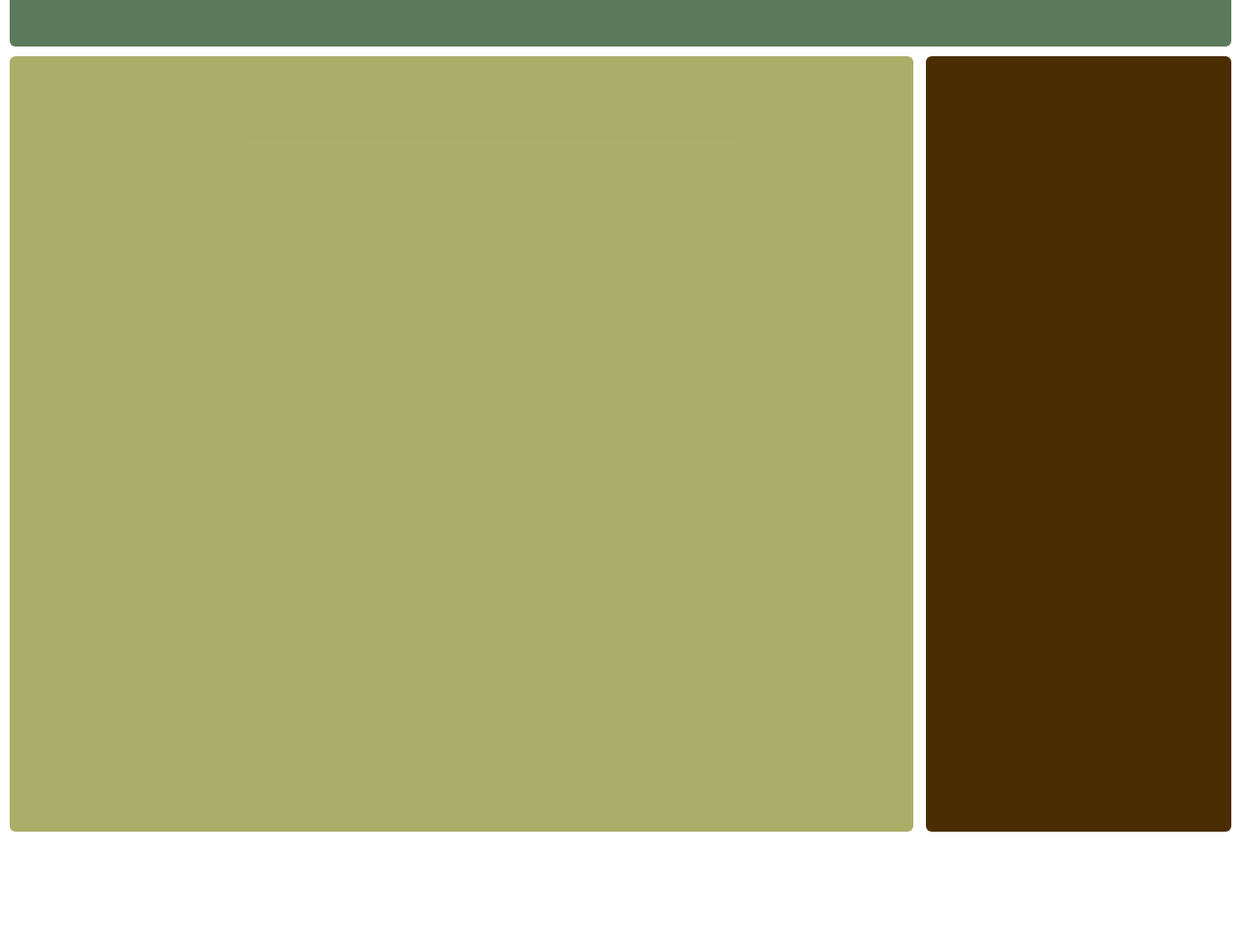
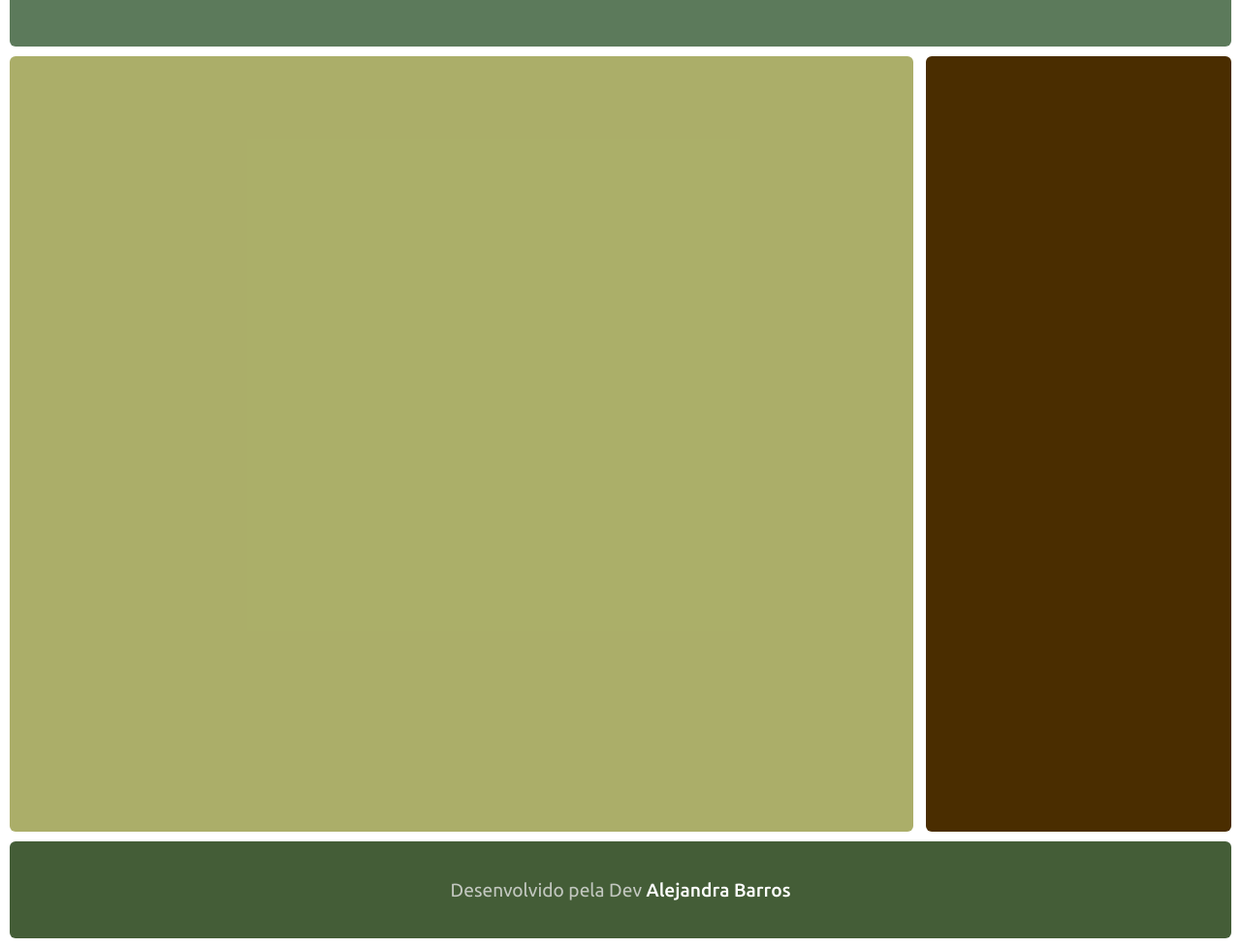
Before and after one commit to 4yob/aula-01-html, a plain HTML site: page index.html in a window 1280 px wide. Shown: the part 112-1090 px from the top of the page at 97% size. Before the commit the page ends 990 px from the top, so only its background shows below. Drawn offline with Linux system fonts and the light colour scheme; a web font is replaced by a local one.

Commit message:
feat: create footer

```diff
--- a/assets/styles.index.css
+++ b/assets/styles.index.css
@@ -16,7 +16,7 @@
 
 body {
     font-family: "Ubuntu", sans-serif;
-    color: #c8c8c8;
+    color: #e5e5e5c7;
     padding: 10px;
 }
 
@@ -52,3 +52,24 @@ aside {
     height: 100%;
     width: 25%;
 }
+
+footer {
+    background-color: #445d37;
+    border-radius: 6px;
+    height: 100px;
+    display: flex;
+    flex-direction: column;
+    justify-content: center;
+    align-items: center;
+}
+
+footer p {
+    color: #e5e5e5c7;
+    font-size: 1.2rem;
+}
+
+footer a {
+    color: #ffffff;
+    text-decoration: none;
+    font-weight: 500;
+}
--- a/index.html
+++ b/index.html
@@ -16,5 +16,9 @@
         <main></main>
         <aside></aside>
     </div>
+
+    <footer>
+        <p>Desenvolvido pela Dev <a target="_blank" href="https://github.com/4yob">Alejandra Barros</a></p>
+    </footer>
 </body>
 </html>
```
